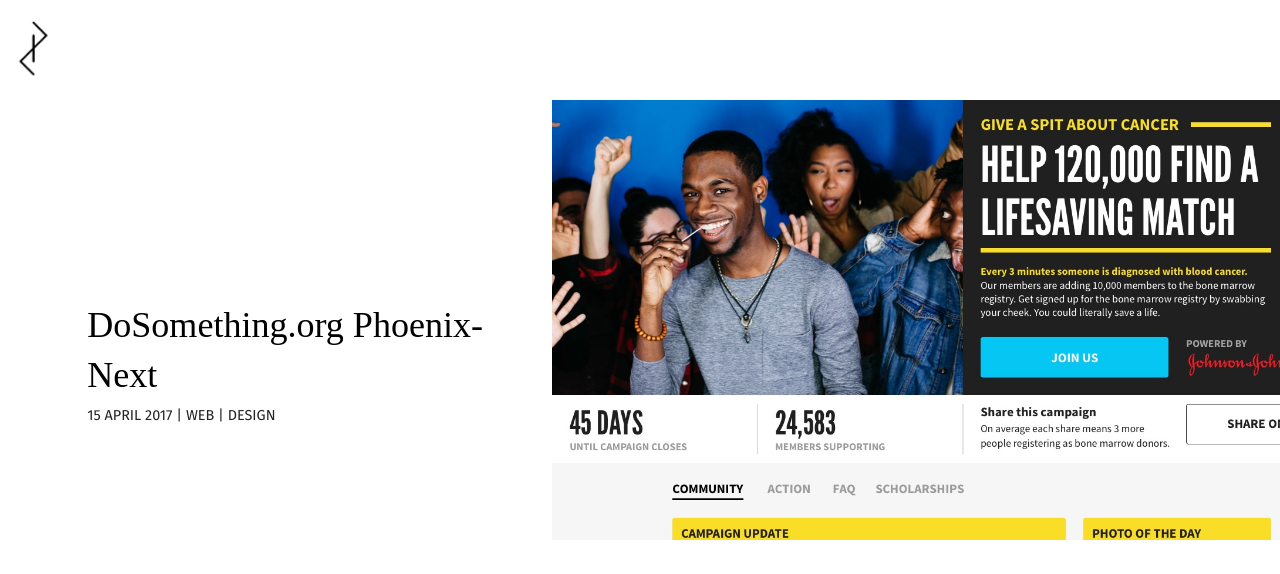
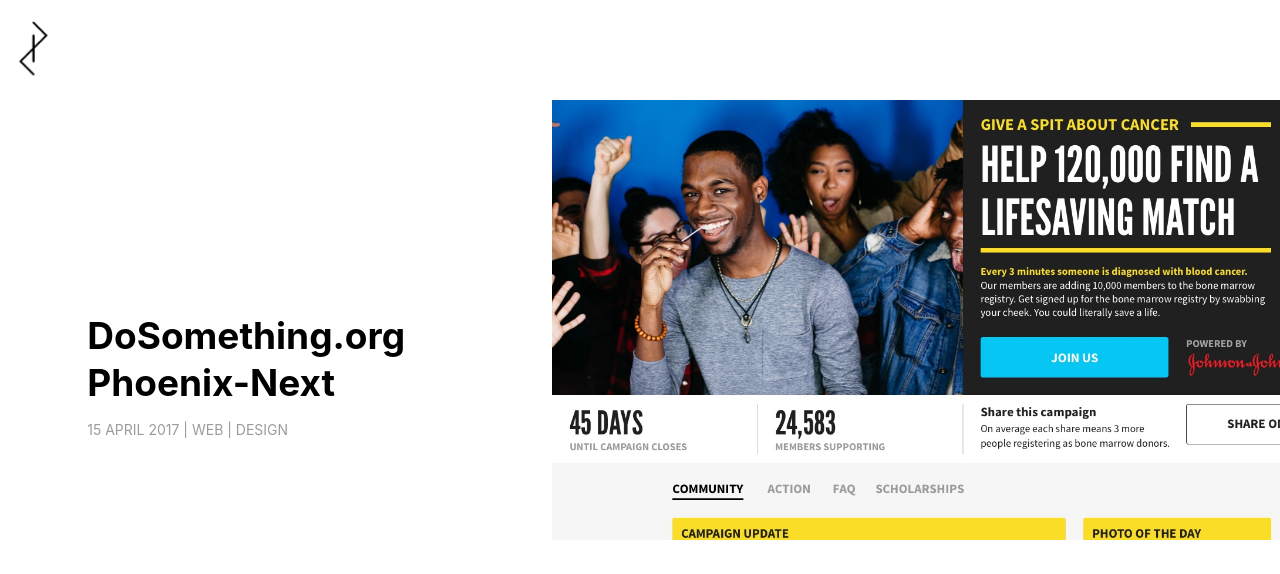
Before and after one commit to lkpttn/lkpttn.github.io, a Jekyll site: the page built from _posts/2017-04-15-dosomething-phoenix-next.markdown, in a window 1280 px wide. Shown: the top 574 px of the page. Built offline with Jekyll 4.4.1, drawn with Linux system fonts in a browser that asks for light colours; some web fonts are replaced; grey boxes are pictures that could not be loaded.

Commit message:
Font and typesetting updates

```diff
--- a/_includes/header.html
+++ b/_includes/header.html
@@ -6,11 +6,7 @@
 <link rel="mask-icon" href="/safari-pinned-tab.svg" color="#000000" />
 <meta name="msapplication-TileColor" content="#da532c" />
 <meta name="theme-color" content="#ffffff" />
-<meta name="viewport" content="width=device-width, initial-scale=1">
+<meta name="viewport" content="width=device-width, initial-scale=1" />
 
-<link
-  href="https://fonts.googleapis.com/css?family=Fira+Sans|Inknut+Antiqua"
-  rel="stylesheet"
-/>
 <link rel="stylesheet" href="/assets/reset.css" />
 <link rel="stylesheet" href="/assets/style.css" />
--- a/_layouts/home.html
+++ b/_layouts/home.html
@@ -12,18 +12,18 @@
 
     <div class="container">
       <div>
-        <h1>{{ page.headline }}</h1>
+        <h1 class="headline">{{ page.headline }}</h1>
         {{ content }}
       </div>
 
       <div class="list">
-        <span class="font-small metadata">Recently updated</span>
+        <h5 class="font-small metadata">Recently updated</h5>
         <ul class="list-columns">
           {% for post in site.posts limit:20 %}
           <li class="{{ post.category }}">
             <a href="{{ post.url }}">{{ post.title }}</a
             ><span class="font-small metadata">
-              - {{ post.date | date_to_string }}</span
+              - {{ post.date | date: "%Y" }}</span
             >
           </li>
           {% endfor %}
--- a/_layouts/post.html
+++ b/_layouts/post.html
@@ -15,12 +15,11 @@
         {% endif %}
 
         <div class="post-title">
-          <h1>{{ page.title }}</h1>
-          <span class="metadata font-small">
-            {{ page.date | date_to_long_string }}
-            {% for tag in page.tags %}
-            | {{ tag }} {% endfor %}
-          </span>
+          <h1 class="headline">{{ page.title }}</h1>
+          <h5 class="font-small">
+            {{ page.date | date_to_long_string }} {% for tag in page.tags %} |
+            {{ tag }} {% endfor %}
+          </h5>
         </div>
       </div>
 
--- a/assets/style.css
+++ b/assets/style.css
@@ -4,16 +4,27 @@
 
 body {
   background: #ffffff;
-  font-family: 'Fira Sans', sans-serif;
+  font-family: -apple-system, BlinkMacSystemFont, 'Segoe UI', Roboto, Oxygen,
+    Ubuntu, Cantarell, 'Open Sans', 'Helvetica Neue', sans-serif;
   font-weight: 400;
-  line-height: 1.45;
+  font-style: normal;
+  line-height: 1.45rem;
   color: rgb(34, 34, 34);
   font-size: 1.125em;
 }
 
+p,
+ul,
+ol,
+blockquote,
+pre,
+.footnote {
+  margin-bottom: 31px;
+}
+
 /* Text */
 p {
-  margin-bottom: 1.3em;
+  line-height: 31px;
 }
 
 strong {
@@ -24,41 +35,52 @@
 h2,
 h3,
 h4 {
-  margin: 1.0em 0 0.5em;
-  font-family: 'Inknut Antiqua', serif;
-  font-weight: inherit;
-  line-height: 1.4;
+  margin: 1em 0 0.5em;
+  font-weight: 700;
+  font-style: normal;
   color: #000000;
 }
 
 h1 {
-  margin-top: 0;
-  font-size: 2.0025em;
+  font-size: 37px;
+  line-height: 58px;
+  margin-bottom: 31px;
 }
 
 h2 {
-  font-size: 1.78em;
+  font-size: 29px;
+  line-height: 47px;
+  margin-bottom: 19px;
 }
 
 h3 {
-  font-size: 1.5825em;
+  font-size: 23px;
+  line-height: 38px;
+  margin-bottom: 12px;
 }
 
 h4 {
-  font-family: 'Fira Sans', sans-serif;
-  font-weight: bold;
+  font-size: 18px;
+  line-height: 31px;
+  margin-bottom: 7px;
   text-transform: uppercase;
-  color: rgb(34, 34, 34);
+  color: #9b9b9b;
 }
 
 h5 {
+  margin-bottom: 2px;
   color: #000;
   text-transform: uppercase;
 }
 
+.headline {
+  line-height: 47px;
+}
+
 small,
 .font-small {
-  font-size: 0.8em;
+  font-size: 14px;
+  color: #9b9b9b;
 }
 
 .metadata {
@@ -67,12 +89,16 @@
 
 /* Basics */
 ul {
-  margin-bottom: 1.3em;
   list-style: disc inside;
 }
 
+li {
+  margin-bottom: 12px;
+}
+
 hr {
-  margin: 1.78em 0;
+  color: #9b9b9b;
+  margin: 0 0 31px 0;
 }
 
 img {
@@ -81,7 +107,7 @@
 }
 
 figure {
-  margin-bottom: 1.3em;
+  margin-bottom: 31px;
 }
 
 figcaption {
@@ -91,25 +117,23 @@
 
 /* Links */
 a {
-  color: #7B9680;
+  color: #4c823a;
   text-decoration: none;
 }
 a:visited {
-  color: #7B9680;
+  color: #4c823a;
 }
 a:hover {
-  color: #1D4036;
+  color: #1d4036;
   text-decoration: underline;
 }
 
 /* Blockquotes */
 blockquote {
   color: #000000;
-  font-family: 'Inknut Antiqua', serif;
-  border-left: 4px solid #1D4036;
+  border-left: 4px solid #1d4036;
   padding-left: 15px;
   margin-bottom: 15px;
-  font-size: 18px;
   letter-spacing: -1px;
 }
 blockquote > :last-child {
@@ -180,14 +204,6 @@
   grid-column: content-start / content-end;
 }
 
-.aside {
-  grid-column: content-start / span 6;
-}
-
-.right {
-  grid-column: 8 / content-end;
-}
-
 .list {
   grid-row-start: 2;
   grid-column: content-start / content-end;
@@ -212,15 +228,22 @@
 }
 
 .list-columns .projects::before {
+  font-family: monospace;
   content: '+';
 }
 
 .list-columns .posts::before {
+  font-family: monospace;
   content: '–';
 }
 
 .list-columns .experiments::before {
+  font-family: monospace;
   content: '>';
+}
+
+.list-columns li {
+  margin-bottom: 4px;
 }
 
 .navigation {
@@ -234,12 +257,12 @@
 
 /* Posts */
 .post-header {
-  padding-bottom: 30px;
+  padding-bottom: 31px;
 }
 
 .post-title {
   grid-column: content-start / content-end;
-  padding-top: 30px;
+  padding-top: 31px;
 }
 
 @media (min-width: 900px) {
@@ -251,12 +274,12 @@
 }
 
 .post-title h1 {
-  margin: 0;
+  margin: 12px 0;
 }
 
 .experiment-title {
   grid-column: content-start / content-end;
-  padding-bottom: 30px;
+  padding-bottom: 31px;
 }
 
 @media (min-width: 900px) {
@@ -316,6 +339,6 @@
 }
 
 .footer {
-  margin-top: 5.20833rem;
-  margin-bottom: 5em;
+  margin-top: 62px;
+  margin-bottom: 31px;
 }
```
Also changed, not shown: _layouts/experiment.html (+4 -4 lines).
